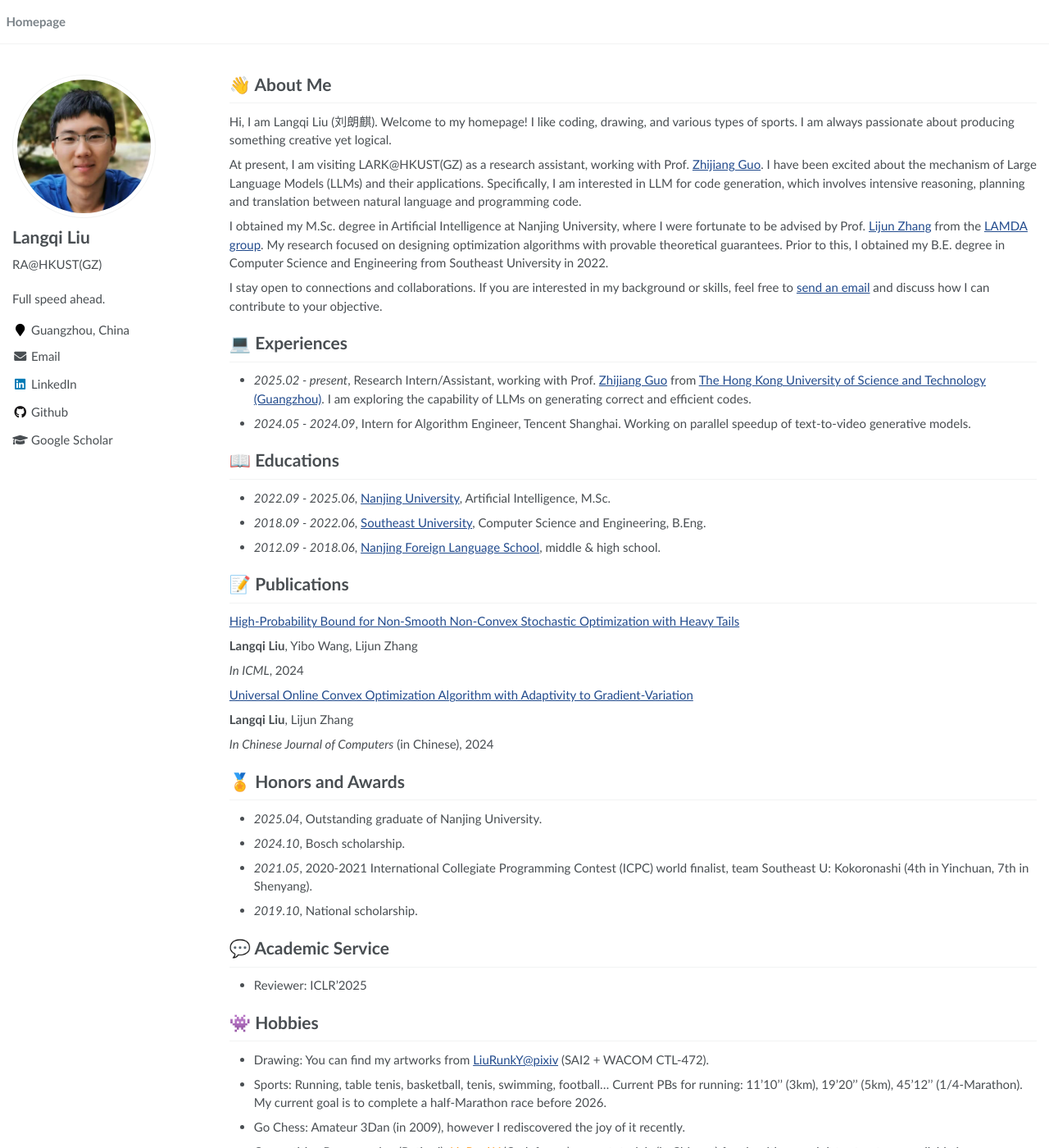
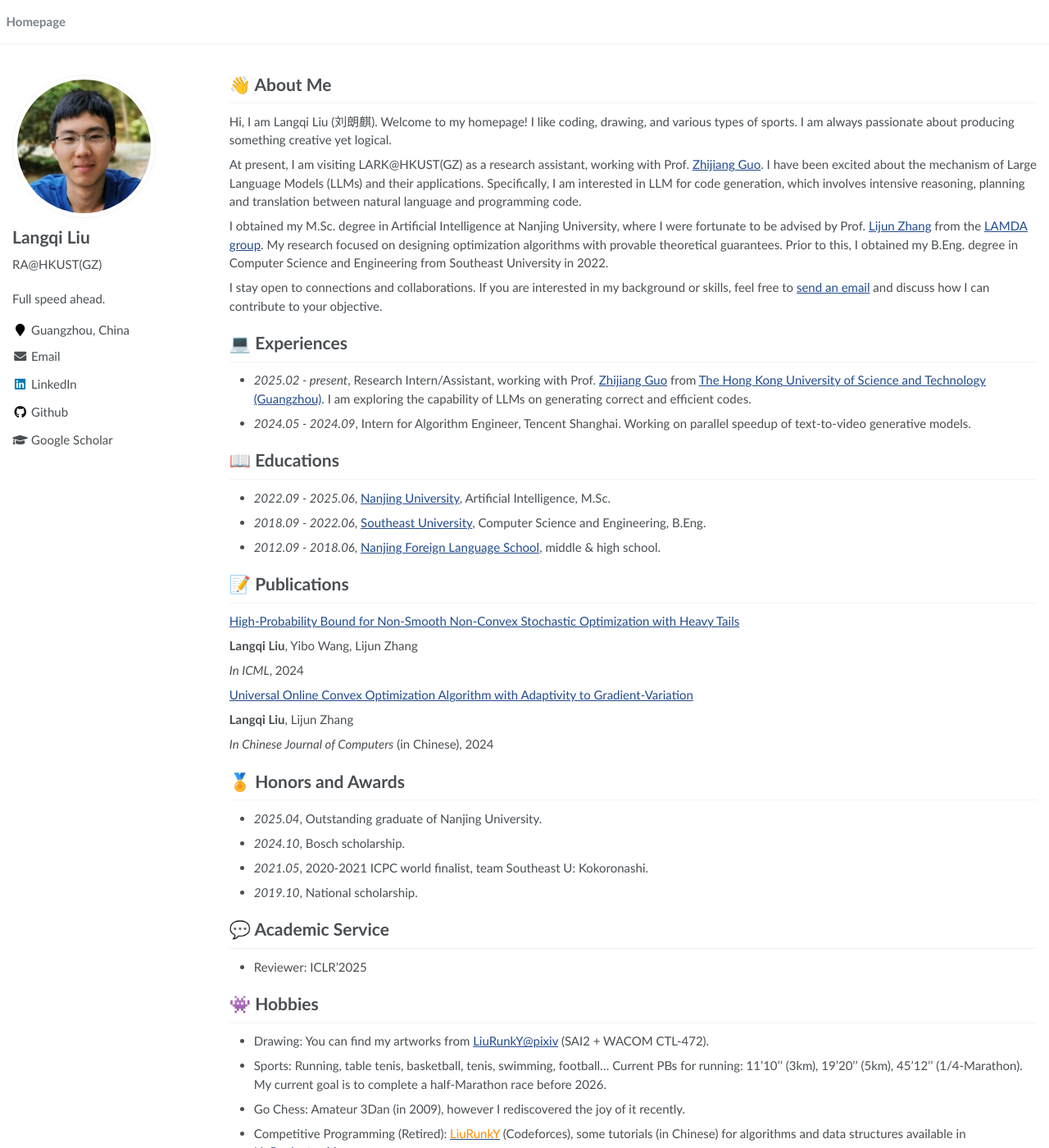
Before and after one commit to LiuRunky/LiuRunky.github.io, a Jekyll site: the page built from _pages/about.md, in a window 1280 px wide and 1400 px high. Shown: the whole window at 82% size. Built offline with Jekyll 4.4.1, drawn with Linux system fonts in a browser that asks for light colours.

Commit message:
Update files

```diff
--- a/_pages/about.md
+++ b/_pages/about.md
@@ -28,7 +28,7 @@ Specifically, I am interested in LLM for code generation, which involves intensi
 
 I obtained my M.Sc. degree in Artificial Intelligence at Nanjing University, where I were fortunate to be advised by Prof. [Lijun Zhang](https://ai.nju.edu.cn/zlj/index.htm) from the [LAMDA group](https://www.lamda.nju.edu.cn/MainPage.ashx).
 My research focused on designing optimization algorithms with provable theoretical guarantees.
-Prior to this, I obtained my B.E. degree in Computer Science and Engineering from Southeast University in 2022.
+Prior to this, I obtained my B.Eng. degree in Computer Science and Engineering from Southeast University in 2022.
 
 I stay open to connections and collaborations.
 If you are interested in my background or skills, feel free to [send an email](mailto:liurunky@gmail.com) and discuss how I can contribute to your objective.
@@ -93,7 +93,7 @@ If you are interested in my background or skills, feel free to [send an email](m
 # 🏅 Honors and Awards
 - *2025.04*, Outstanding graduate of Nanjing University.
 - *2024.10*, Bosch scholarship.
-- *2021.05*, 2020-2021 International Collegiate Programming Contest (ICPC) world finalist, team Southeast U: Kokoronashi (4th in Yinchuan, 7th in Shenyang).
+- *2021.05*, 2020-2021 ICPC world finalist, team Southeast U: Kokoronashi.
 - *2019.10*, National scholarship.
 
 # 💬 Academic Service
```
